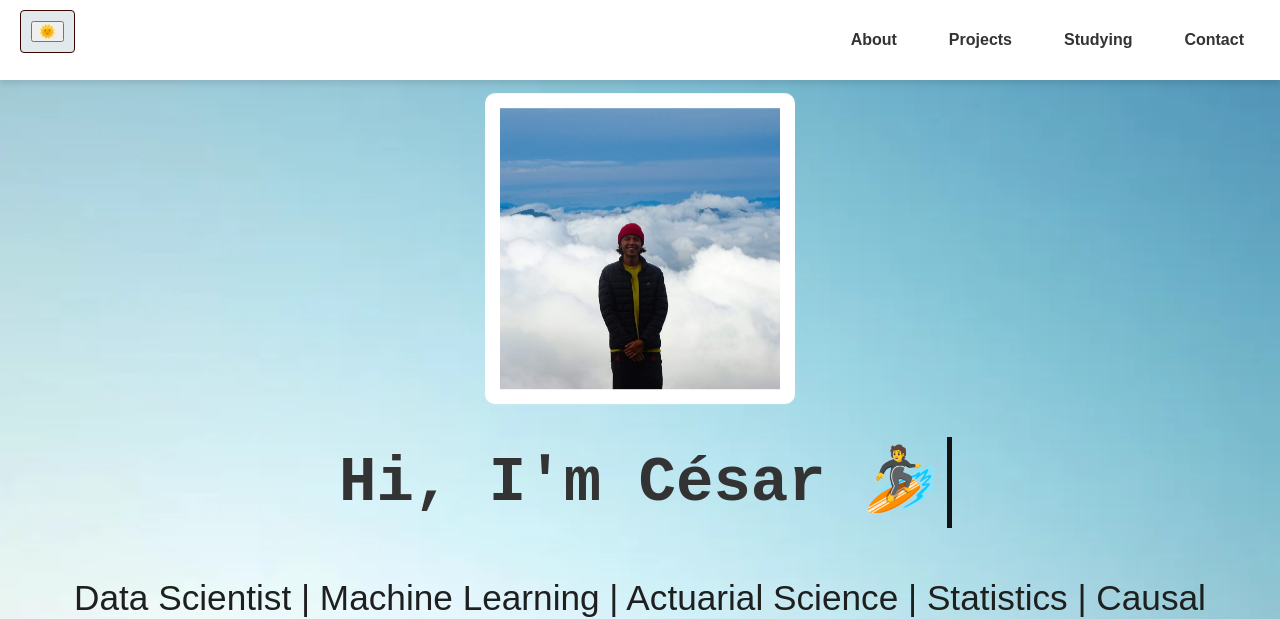
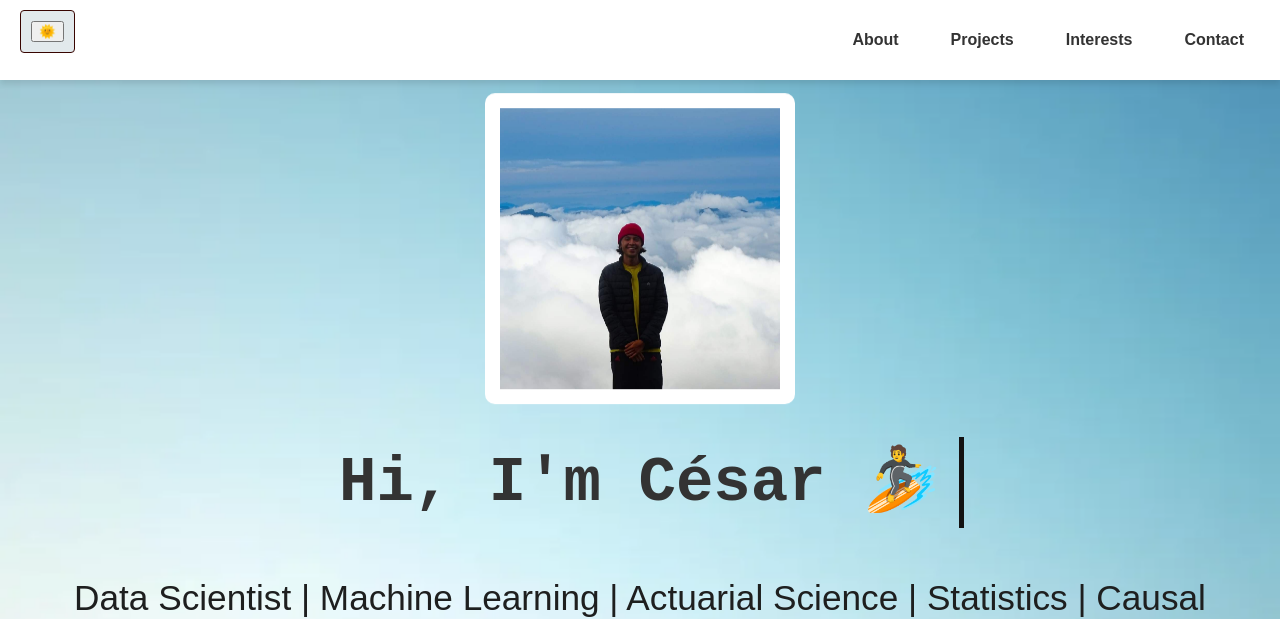
Before and after one commit to Cesarriosd/cesarios, a Jekyll site: the page built from README.md, in a window 1280 px wide. Shown: the top 619 px of the page. Built offline with Jekyll 4.4.1, drawn with Linux system fonts in a browser that asks for light colours; our own code applies the rules of GitHub Pages for plain Markdown files.

Commit message:
Center cursor mobile view

```diff
--- a/_layouts/default.html
+++ b/_layouts/default.html
@@ -128,7 +128,7 @@
 
 
         .hero-content {
-            width: 25ch;
+            width: 26ch;
             animation: typewriter 4s steps(30), blink-caret 0.5s step-end infinite alternate;
             color: rgb(219, 225, 233);
             white-space: nowrap;
@@ -467,7 +467,7 @@
                 <li><a href="#about">About</a></li>
                 <li><a href="#projects">Projects</a></li>
                 <!--<li><a href="#interests">Interests</a></li>-->
-                <li><a href="#articles">Studying</a></li>
+                <li><a href="#articles">Interests</a></li>
                 <li><a href="#contact">Contact</a></li>
             </ul>
         </nav>
```
